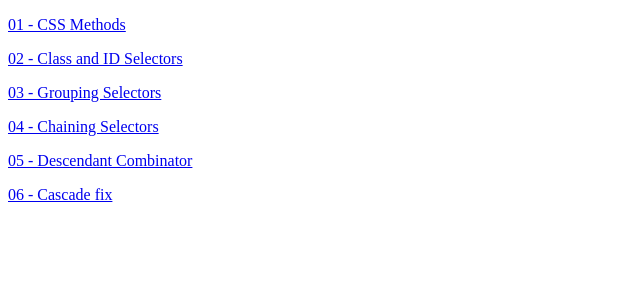
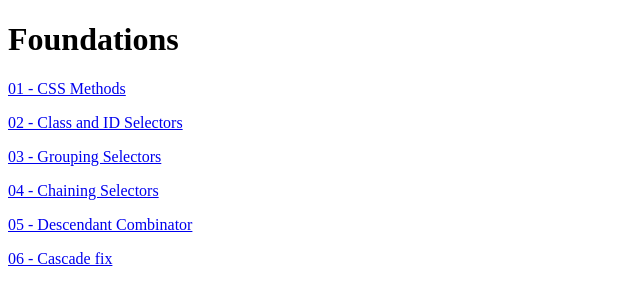
Before and after one commit to henriquemrs85/css-exercises, a plain HTML site: page index.html in a window 1280 px wide. Shown: the whole page, without its empty margins (0-640 px from the left). Drawn offline with Linux system fonts and the light colour scheme.

Commit message:
ref: create foundations dir to put existing exercises

```diff
--- a/index.html
+++ b/index.html
@@ -6,11 +6,12 @@
     <title>CSS Exercises</title>
 </head>
 <body>
-    <p><a href="./01/index.html">01 - CSS Methods</a></p>
-    <p></p><a href="./02/index.html">02 - Class and ID Selectors</a></p>
-    <p></p><a href="./03/index.html">03 - Grouping Selectors</a></p>
-    <p></p><a href="./04/index.html">04 - Chaining Selectors</a></p>
-    <p></p><a href="./05/index.html">05 - Descendant Combinator</a></p>
-    <p></p><a href="./06/index.html">06 - Cascade fix</a></p>
+    <h1>Foundations</h1>
+    <p><a href="./foundations/01/index.html">01 - CSS Methods</a></p>
+    <p><a href="./foundations/02/index.html">02 - Class and ID Selectors</a></p>
+    <p><a href="./foundations/03/index.html">03 - Grouping Selectors</a></p>
+    <p><a href="./foundations/04/index.html">04 - Chaining Selectors</a></p>
+    <p><a href="./foundations/05/index.html">05 - Descendant Combinator</a></p>
+    <p><a href="./foundations/06/index.html">06 - Cascade fix</a></p>
 </body>
 </html>
```
Also changed, not shown: foundations/01/index.html (renamed from 01/index.html), foundations/01/style.css (renamed from 01/style.css), foundations/02/index.html (renamed from 02/index.html), foundations/02/style.css (renamed from 02/style.css), foundations/03/index.html (renamed from 03/index.html), foundations/03/style.css (renamed from 03/style.css), foundations/04/images/pexels-andrea-piacquadio-3777931.jpg (renamed from 04/images/pexels-andrea-piacquadio-3777931.jpg), foundations/04/images/pexels-katho-mutodo-8434791.jpg (renamed from 04/images/pexels-katho-mutodo-8434791.jpg), foundations/04/index.html (renamed from 04/index.html), foundations/04/style.css (renamed from 04/style.css), foundations/05/index.html (renamed from 05/index.html), foundations/05/style.css (renamed from 05/style.css), foundations/06/index.html (renamed from 06/index.html), foundations/06/style.css (renamed from 06/style.css).
